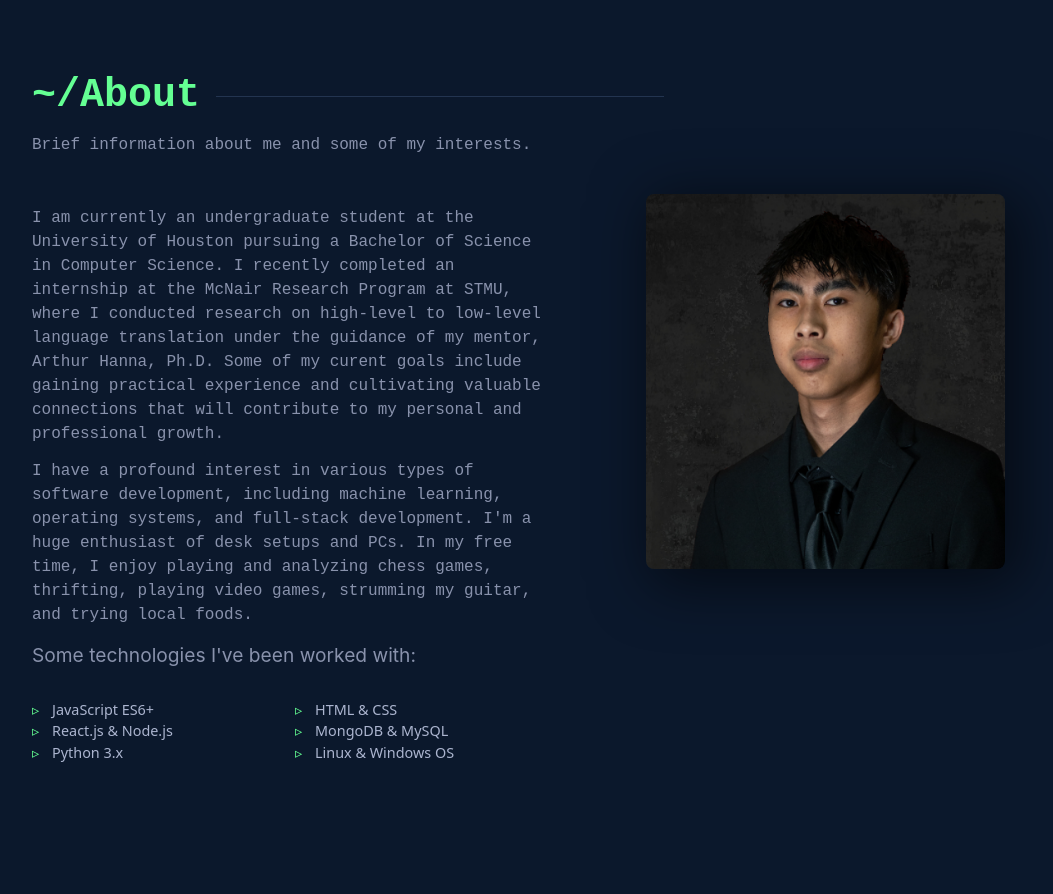
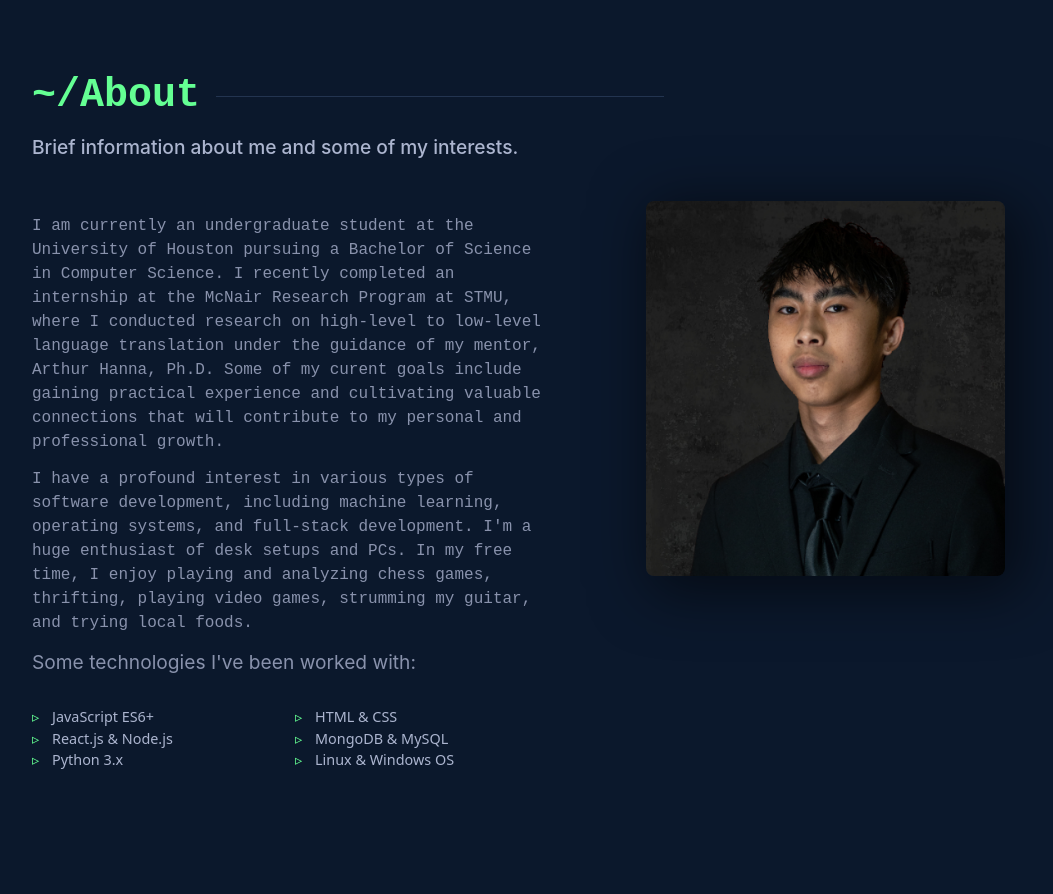
Before and after one commit to KevinTrinh1227/Reactfolio, a React (Create React App) app: page / in a window 1280 px wide. Shown: the part 840-1734 px from the top of the page, without its empty margins (70-1123 px from the left). Built offline with nearby package versions, Linux system fonts and the light colour scheme; no server answers.

Commit message:
fixed about me page bug

```diff
--- a/src/components/About.js
+++ b/src/components/About.js
@@ -1,6 +1,7 @@
 import React from "react";
 import aboutMeJson from "../content.json";
 import { Fade } from "react-awesome-reveal";
+import ReactMarkdown from "react-markdown";
 
 /* ==========================================
 *   JSON Template Example
@@ -60,7 +61,9 @@ const AboutMe = () => {
                 <h3 className="title-a" id="aboutme">
                   {aboutMe.section.title} <div className="line-mf"></div>
                 </h3>
-                <p className="subtitle-a">{aboutMe.section.description}</p>
+                <p className="subtitle-a">
+                  <ReactMarkdown>{aboutMe.section.description}</ReactMarkdown>
+                </p>
               </div>
             </div>
           </div>
```
